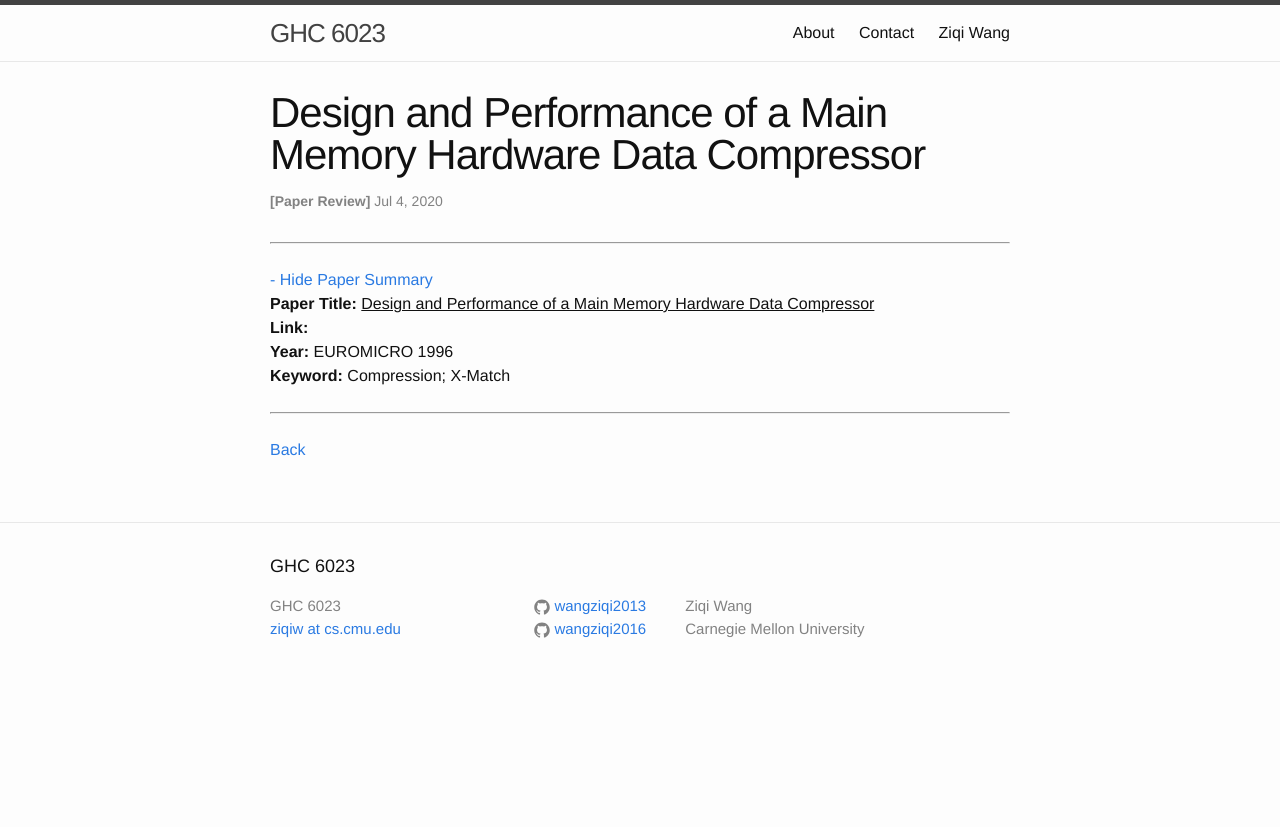
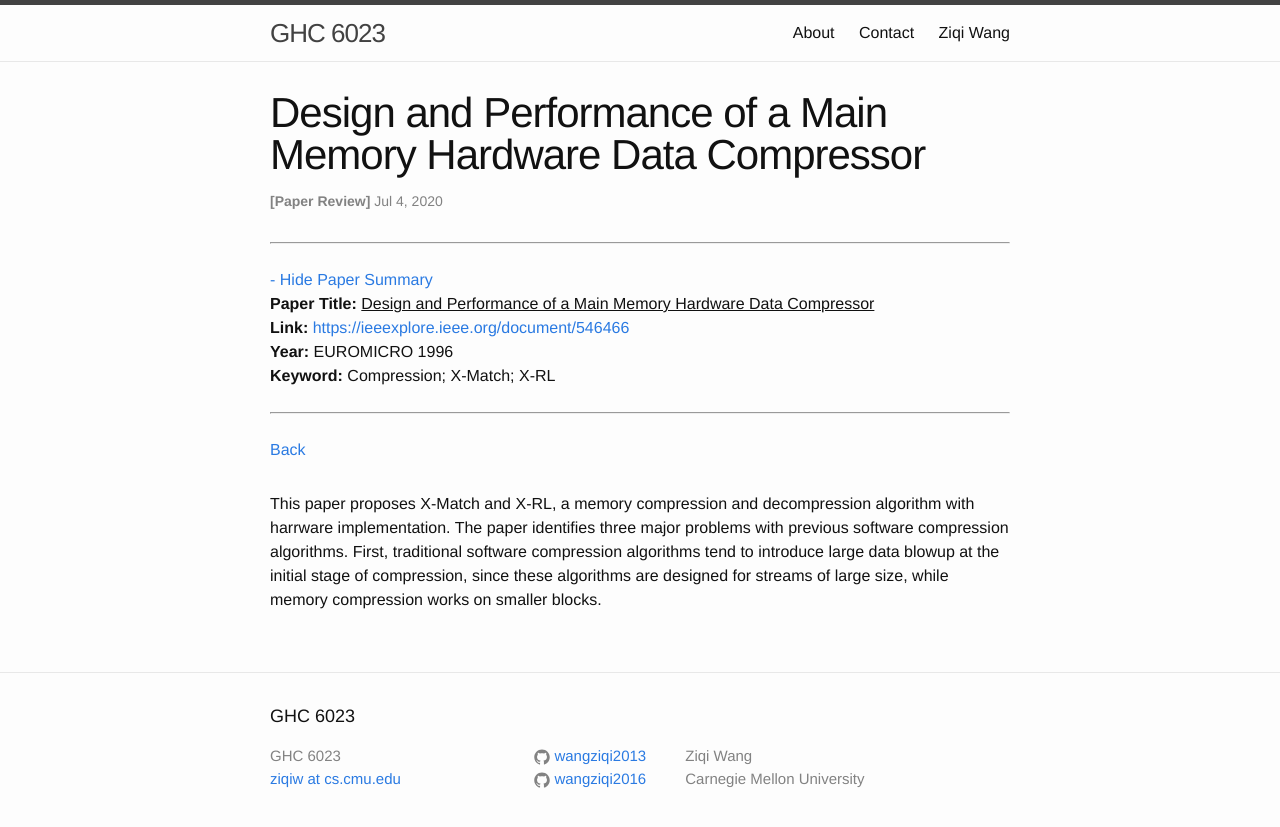
Before and after one commit to wangziqi2013/wangziqi2013.github.io, a Jekyll site: the page built from _posts/2020-07-04-x-match.markdown, in a window 1280 px wide. Shown: the top 827 px of the page. Built offline with Jekyll 4.4.1, drawn with Linux system fonts in a browser that asks for light colours.

Commit message:
Adding first reason

```diff
--- a/_posts/2020-07-04-x-match.markdown
+++ b/_posts/2020-07-04-x-match.markdown
@@ -4,11 +4,16 @@ title:  "Design and Performance of a Main Memory Hardware Data Compressor"
 date:   2020-07-04 16:55:00 -0500
 categories: paper
 paper_title: "Design and Performance of a Main Memory Hardware Data Compressor"
-paper_link:
-paper_keyword: Compression; X-Match
+paper_link: https://ieeexplore.ieee.org/document/546466
+paper_keyword: Compression; X-Match; X-RL
 paper_year: EUROMICRO 1996
 rw_set:
 htm_cd:
 htm_cr:
 version_mgmt:
 ---
+
+This paper proposes X-Match and X-RL, a memory compression and decompression algorithm with harrware implementation.
+The paper identifies three major problems with previous software compression algorithms. First, traditional software
+compression algorithms tend to introduce large data blowup at the initial stage of compression, since these algorithms
+are designed for streams of large size, while memory compression works on smaller blocks.
```
